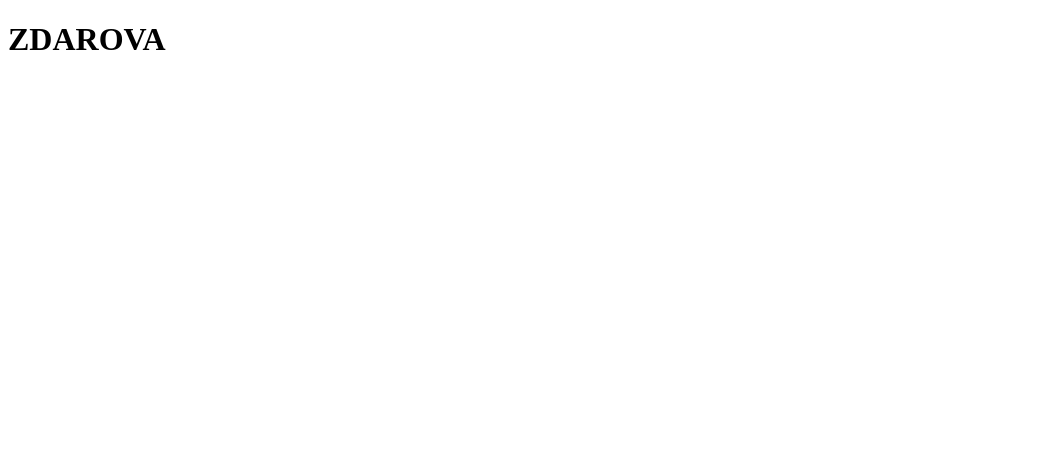
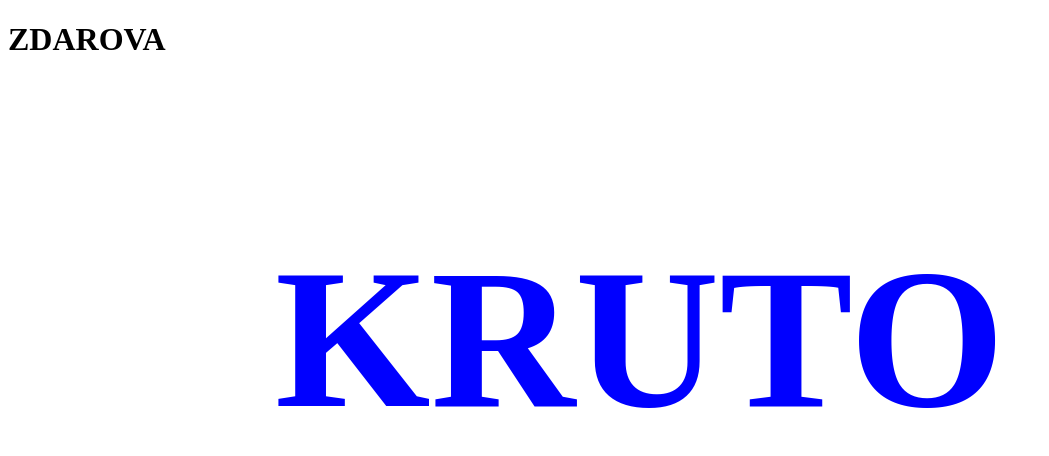
Before and after one commit to nlklfor/Security, a plain HTML site: page index.html in a window 1280 px wide. Shown: the whole page, without its empty margins (0-1049 px from the left). Drawn offline with Linux system fonts and the light colour scheme.

Commit message:
css and html

```diff
--- a/css/style.css
+++ b/css/style.css
@@ -0,0 +1,5 @@
+h2{
+    text-align: center;
+    color: blue;
+    font-size: 200px;
+}
--- a/index.html
+++ b/index.html
@@ -4,9 +4,11 @@
     <meta charset="UTF-8">
     <meta http-equiv="X-UA-Compatible" content="IE=edge">
     <meta name="viewport" content="width=device-width, initial-scale=1.0">
+    <link rel="stylesheet" href="./css/style.css">
     <title>ОХОРОНА</title>
 </head>
 <body>
     <h1>ZDAROVA</h1>
+    <h2>KRUTO</h2>
 </body>
 </html>
```
